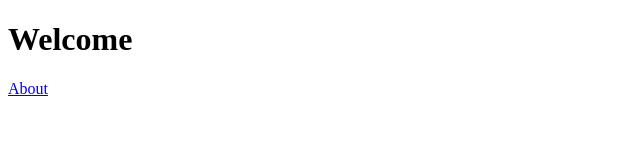
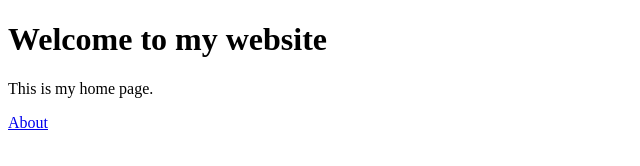
Before and after one commit to Saubaan56/git-workflow-assignment, a plain HTML site: page index.html in a window 1280 px wide. Shown: the whole page, without its empty margins (0-640 px from the left). Drawn offline with Linux system fonts and the light colour scheme.

Commit message:
Update home page introduction

```diff
--- a/index.html
+++ b/index.html
@@ -1,5 +1,5 @@
 <!DOCTYPE html>
 <html lang="en">
 <head><meta charset="UTF-8"><title>My Website</title></head>
-<body><h1>Welcome</h1><a href="about.html">About</a></body>
+<body><h1>Welcome to my website</h1><p>This is my home page.</p><a href="about.html">About</a></body>
 </html>
```
